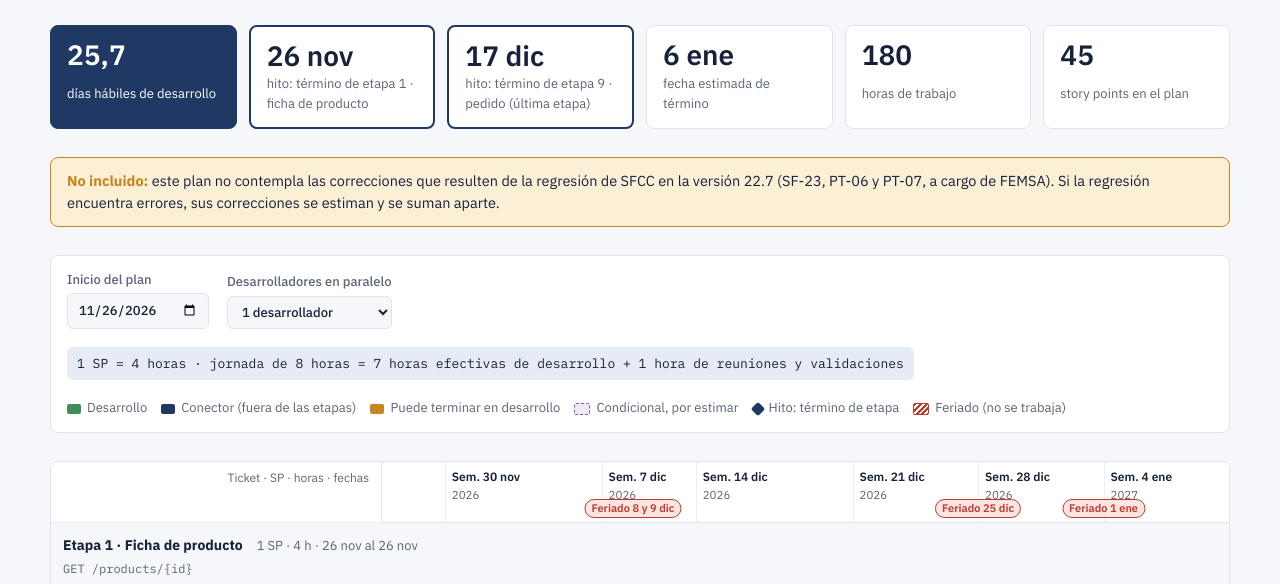
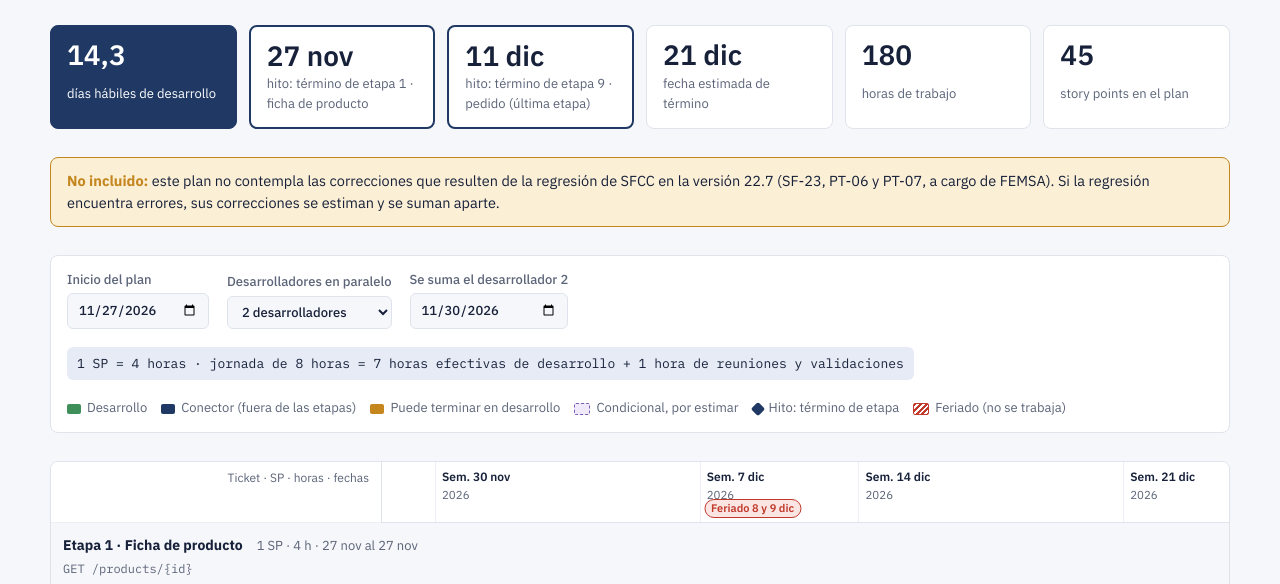
Before and after one commit to fsalcedocuba/plan-mk-cl, a plain HTML site: page index.html in a window 1280 px wide. Shown: the part 210-794 px from the top of the page. Drawn offline with Linux system fonts and the light colour scheme.

Commit message:
Por defecto: inicio 27 nov, 2 desarrolladores, el segundo se suma el 30 nov
Co-Authored-By: Claude Opus 5.5 <noreply@anthropic.com>

```diff
--- a/index.html
+++ b/index.html
@@ -130,9 +130,9 @@ footer{font-size:12.5px;color:var(--muted)}
 
   <section class="controls" aria-label="Supuestos del cálculo">
     <form autocomplete="off" style="display:contents" onsubmit="return false">
-    <label for="start">Inicio del plan<input type="date" id="start" value="2026-11-26"></label>
-    <label for="devs">Desarrolladores en paralelo<select id="devs"><option value="1" selected>1 desarrollador</option><option value="2">2 desarrolladores</option></select></label>
-    <label for="start2" id="lbl-start2" hidden>Se suma el desarrollador 2<input type="date" id="start2"></label>
+    <label for="start">Inicio del plan<input type="date" id="start" value="2026-11-27"></label>
+    <label for="devs">Desarrolladores en paralelo<select id="devs"><option value="1">1 desarrollador</option><option value="2" selected>2 desarrolladores</option></select></label>
+    <label for="start2" id="lbl-start2">Se suma el desarrollador 2<input type="date" id="start2" value="2026-11-30"></label>
     </form>
     <div class="rule">1 SP = 4 horas · jornada de 8 horas = 7 horas efectivas de desarrollo + 1 hora de reuniones y validaciones</div>
     <div class="legend">
@@ -309,7 +309,7 @@ function schedule(devs,offsets=[]){
 
 function render(){
   const devs=+document.getElementById('devs').value;
-  const startDate=document.getElementById('start').value||'2026-11-26';
+  const startDate=document.getElementById('start').value||'2026-11-27';
   // fecha en que se suma cada desarrollador adicional (nunca antes del inicio del plan)
   const offsets=[0];
   for(const n of [2]){
```
